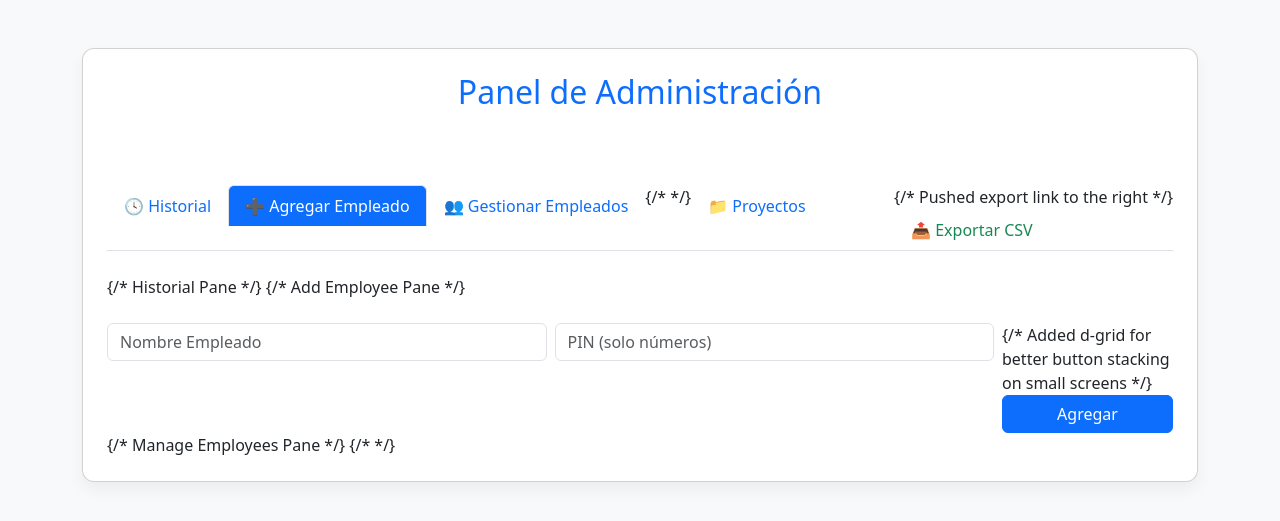
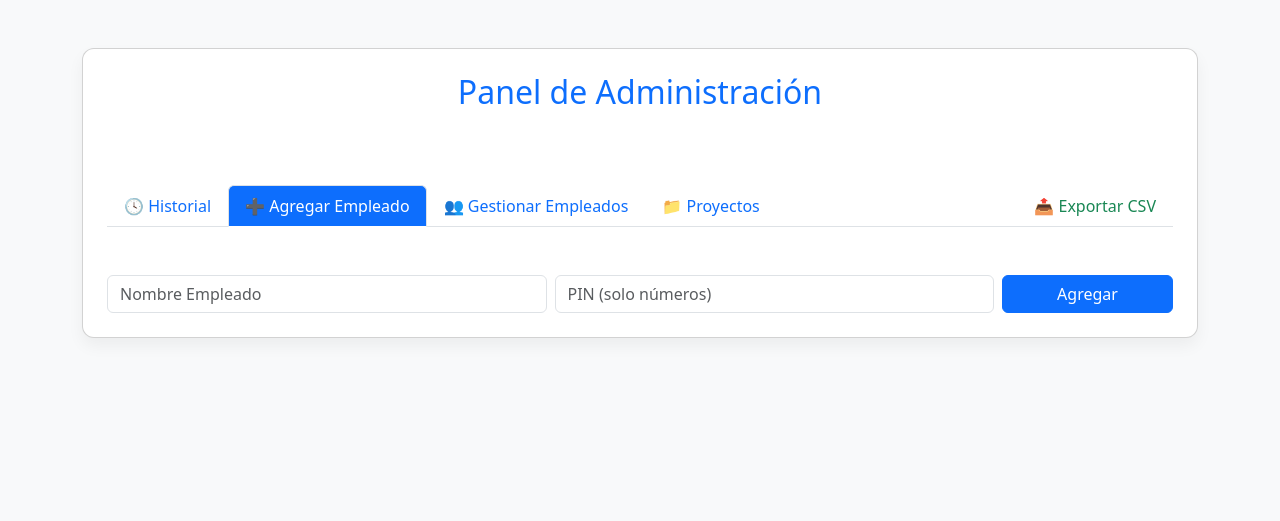
Before and after one commit to fatfinger85/clockpoint-backend-staging, a Flask app: template templates/admin.html in a window 1280 px wide, after a click on "➕ Agregar Empleado". Shown: the top 521 px of the page. Run offline with Flask 3, Linux system fonts and the light colour scheme; the template is opened without the code that fills it, so the values that code supplies are empty.

Commit message:
Update admin.html

```diff
--- a/templates/admin.html
+++ b/templates/admin.html
@@ -40,21 +40,17 @@
         <li class="nav-item" role="presentation">
           <button class="nav-link" id="gestion-tab" data-bs-toggle="tab" data-bs-target="#gestion" type="button" role="tab">👥 Gestionar Empleados</button>
         </li>
-        {/* */}
         <li class="nav-item" role="presentation">
           <button class="nav-link" id="proyectos-tab" data-bs-toggle="tab" data-bs-target="#proyectos" type="button" role="tab">📁 Proyectos</button>
         </li>
-        <li class="nav-item ms-auto"> {/* Pushed export link to the right */}
-          <a class="nav-link text-success" href="/exportar" target="_blank">📤 Exportar CSV</a>
+        <li class="nav-item ms-auto"> <a class="nav-link text-success" href="/exportar" target="_blank">📤 Exportar CSV</a>
         </li>
       </ul>
 
       <div class="tab-content mt-4" id="adminTabsContent">
-        {/* Historial Pane */}
         <div class="tab-pane fade show active" id="historial" role="tabpanel">
           <div class="table-responsive" id="tablaHistorial">Cargando historial...</div>
         </div>
-        {/* Add Employee Pane */}
         <div class="tab-pane fade" id="empleados" role="tabpanel">
           <form id="add-employee-form" action="/agregar-empleado" method="POST" class="mt-3 row g-2">
             <div class="col-md-5">
@@ -63,29 +59,23 @@
             <div class="col-md-5">
               <input type="text" name="pin" pattern="\d*" title="PIN debe ser numérico" placeholder="PIN (solo números)" required class="form-control" aria-label="PIN del nuevo empleado">
             </div>
-            <div class="col-md-2 d-grid"> {/* Added d-grid for better button stacking on small screens */}
-              <button type="submit" class="btn btn-primary">Agregar</button>
+            <div class="col-md-2 d-grid"> <button type="submit" class="btn btn-primary">Agregar</button>
             </div>
           </form>
         </div>
-        {/* Manage Employees Pane */}
         <div class="tab-pane fade" id="gestion" role="tabpanel">
           <div class="table-responsive" id="tablaEmpleados" class="mt-3">Cargando empleados...</div>
         </div>
 
-        {/* */}
         <div class="tab-pane fade" id="proyectos" role="tabpanel">
           <h4 class="mb-3">Gestionar Proyectos</h4>
-          {/* Form to add project */}
           <form id="add-project-form" action="/agregar-proyecto" method="POST" class="mb-4 row g-2">
             <div class="col-md-10">
               <input type="text" name="nombre_proyecto" placeholder="Nombre del Nuevo Proyecto" required class="form-control" aria-label="Nombre del nuevo proyecto">
             </div>
-            <div class="col-md-2 d-grid"> {/* Added d-grid */}
-              <button type="submit" class="btn btn-primary">Agregar Proyecto</button>
+            <div class="col-md-2 d-grid"> <button type="submit" class="btn btn-primary">Agregar Proyecto</button>
             </div>
           </form>
-          {/* Table to display projects */}
           <div class="table-responsive" id="tablaProyectos">Cargando proyectos...</div>
         </div>
 
@@ -101,12 +91,10 @@
           <button type="button" class="btn-close" data-bs-dismiss="modal" aria-label="Close"></button>
         </div>
         <div class="modal-body">
-          {/* Content will be set dynamically by JS */}
           ¿Estás seguro de que quieres eliminar <strong id="itemNameToDelete"></strong>? Esta acción no se puede deshacer.
         </div>
         <div class="modal-footer">
           <button type="button" class="btn btn-secondary" data-bs-dismiss="modal">Cancelar</button>
-          {/* This button's action will be set dynamically by JS */}
           <button type="button" class="btn btn-danger" id="confirmDeleteBtn">Eliminar</button>
         </div>
       </div>
@@ -295,12 +283,18 @@
         // Simple client-side check (can be enhanced)
         let missing = false;
         for (let pair of formData.entries()) {
-           if (!pair[1]) missing = true; // Check for empty values
+           // Check specifically for the project name field or employee name/pin
+           if ((form.id === 'add-project-form' && pair[0] === 'nombre_proyecto' && !pair[1]) ||
+               (form.id === 'add-employee-form' && (pair[0] === 'nombre' || pair[0] === 'pin') && !pair[1])) {
+                 missing = true;
+                 break; // Exit loop once a missing field is found
+            }
         }
         if (missing) {
-             showAdminAlert('Por favor, completa todos los campos.', 'warning');
+             showAdminAlert('Por favor, completa todos los campos requeridos.', 'warning');
              return;
         }
+
         // Specific PIN validation for employee form
         if (form.id === 'add-employee-form' && !/^\d+$/.test(formData.get('pin'))) {
              showAdminAlert('PIN debe ser numérico.', 'warning');
@@ -316,33 +310,37 @@
             // Check if redirect indicates success OR if error message is returned
             if (response.ok && response.redirected) {
                 // Success via redirect - parse message from URL (requires backend to send it)
-                const successParam = new URL(response.url).searchParams.get('success');
+                const currentUrl = new URL(response.url); // Use response URL after redirect
+                const successParam = currentUrl.searchParams.get('success');
+                const errorParam = currentUrl.searchParams.get('error'); // Also check for errors in redirect
+
+                if (errorParam) {
+                    throw new Error(errorParam); // Throw error if backend redirected with error
+                }
+
                  showAdminAlert(successParam || successMessage, 'success');
                  form.reset(); // Clear the form
                  refreshFunction(); // Refresh list
-                 // Optionally, navigate to the relevant tab if needed
-                 const targetTab = form.closest('.tab-pane').id;
-                 if (targetTab) {
-                     const tabButton = document.querySelector(`button[data-bs-target="#${targetTab}"]`);
-                     if (tabButton) new bootstrap.Tab(tabButton).show();
+
+                 // Navigate to the relevant tab based on the hash in the redirected URL
+                 if (currentUrl.hash) {
+                     const tabButton = document.querySelector(`button[data-bs-target="${currentUrl.hash}"]`);
+                     if (tabButton && bootstrap.Tab) new bootstrap.Tab(tabButton).show();
                  }
+
             } else if (!response.ok) {
-                // Handle errors returned directly or via redirect parameters
-                 const errorParam = new URL(response.url).searchParams.get('error');
-                 if(errorParam){
-                    throw new Error(errorParam);
-                 } else {
-                    const errorText = await response.text(); // Try reading direct error text
-                    throw new Error(errorText || `Error ${response.status}`);
-                 }
+                // Handle errors returned directly (non-redirect)
+                const errorText = await response.text(); // Try reading direct error text
+                throw new Error(errorText || `Error ${response.status}`);
             } else {
-                 // Handle non-redirect OK response if backend changes
+                 // Handle non-redirect OK response if backend changes (less likely with current setup)
                  showAdminAlert(successMessage, 'success');
                  form.reset();
                  refreshFunction();
             }
         } catch (error) {
              console.error("Error submitting form:", error);
+             // Display the error message caught, which might come from backend redirect or direct response
              showAdminAlert(`Error: ${error.message}`, 'danger');
         }
     }
@@ -367,8 +365,11 @@
             if (tabButton) {
                 // Need to ensure Bootstrap's Tab is loaded
                 if (typeof bootstrap !== 'undefined' && bootstrap.Tab) {
-                    const tab = new bootstrap.Tab(tabButton);
-                    tab.show();
+                    // Check if the tab is already active to prevent unnecessary redraw/flicker
+                    if (!tabButton.classList.contains('active')) {
+                       const tab = new bootstrap.Tab(tabButton);
+                       tab.show();
+                    }
                 } else {
                     console.warn("Bootstrap Tab component not ready for hash navigation.");
                     // Fallback or retry logic might be needed
@@ -403,28 +404,29 @@
         const urlParams = new URLSearchParams(window.location.search);
         const successMsg = urlParams.get('success');
         const errorMsg = urlParams.get('error');
+        const currentHash = window.location.hash; // Preserve hash
+
         if (successMsg) {
             showAdminAlert(successMsg, 'success');
             // Clean the URL, keeping the hash
-            window.history.replaceState({}, document.title, window.location.pathname + window.location.hash);
+            window.history.replaceState({}, document.title, window.location.pathname + currentHash);
         } else if (errorMsg) {
              showAdminAlert(errorMsg, 'danger');
-              window.history.replaceState({}, document.title, window.location.pathname + window.location.hash);
+              window.history.replaceState({}, document.title, window.location.pathname + currentHash);
         }
 
         // Activate tab based on URL hash (e.g., after redirect)
+        // Call immediately and also set up listener for future hash changes
         handleUrlHash();
-        // Listen for hash changes if tabs are clicked manually
         window.addEventListener('hashchange', handleUrlHash, false);
 
         // Ensure tabs work correctly after initial load if hash exists
-        if (window.location.hash) {
-            // Small delay to ensure Bootstrap JS is fully ready
-            setTimeout(handleUrlHash, 100);
+        // Adding a slight delay can sometimes help ensure Bootstrap JS is ready
+        if (currentHash) {
+           setTimeout(handleUrlHash, 150); // Increased delay slightly
         }
     });
+  </script>
 
-
-  </script>
 </body>
 </html>
```
